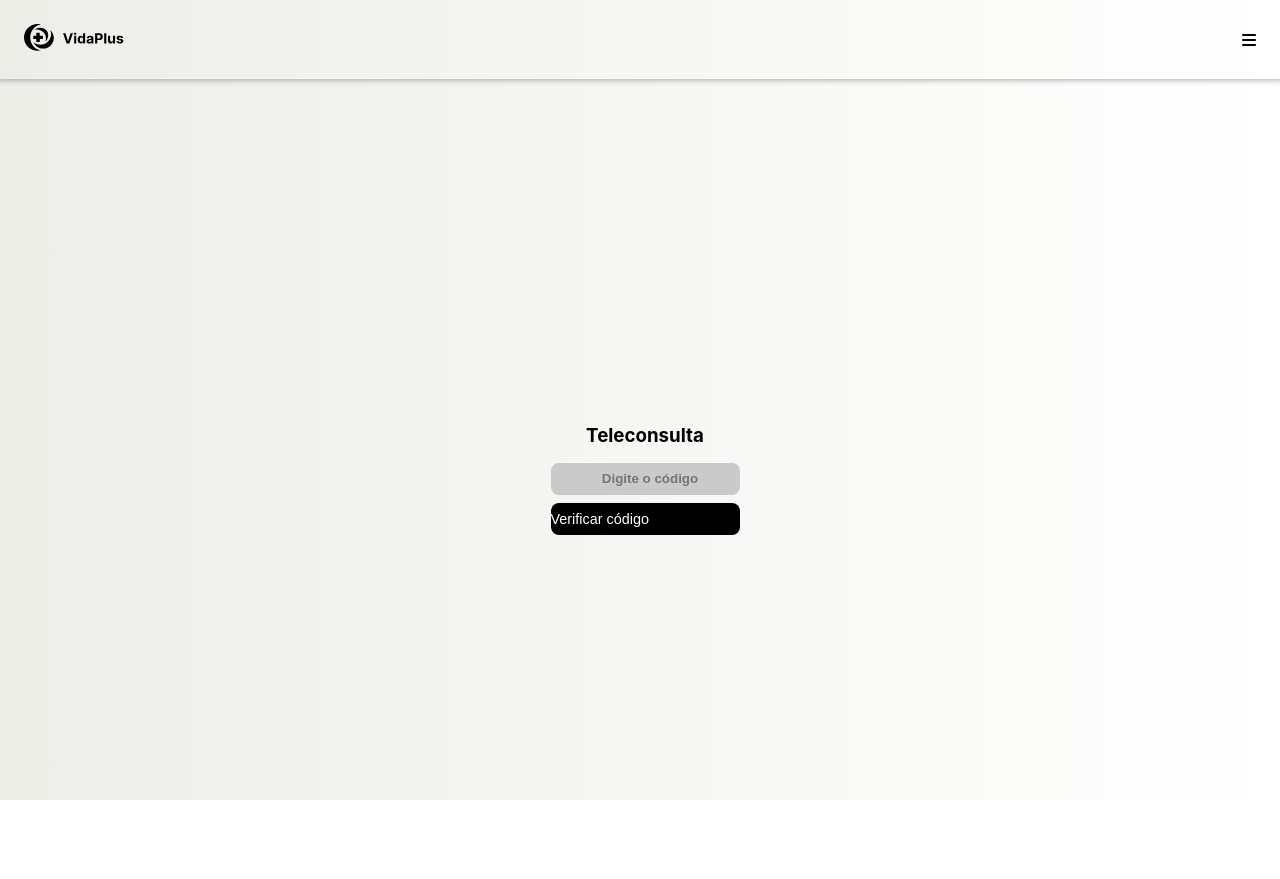
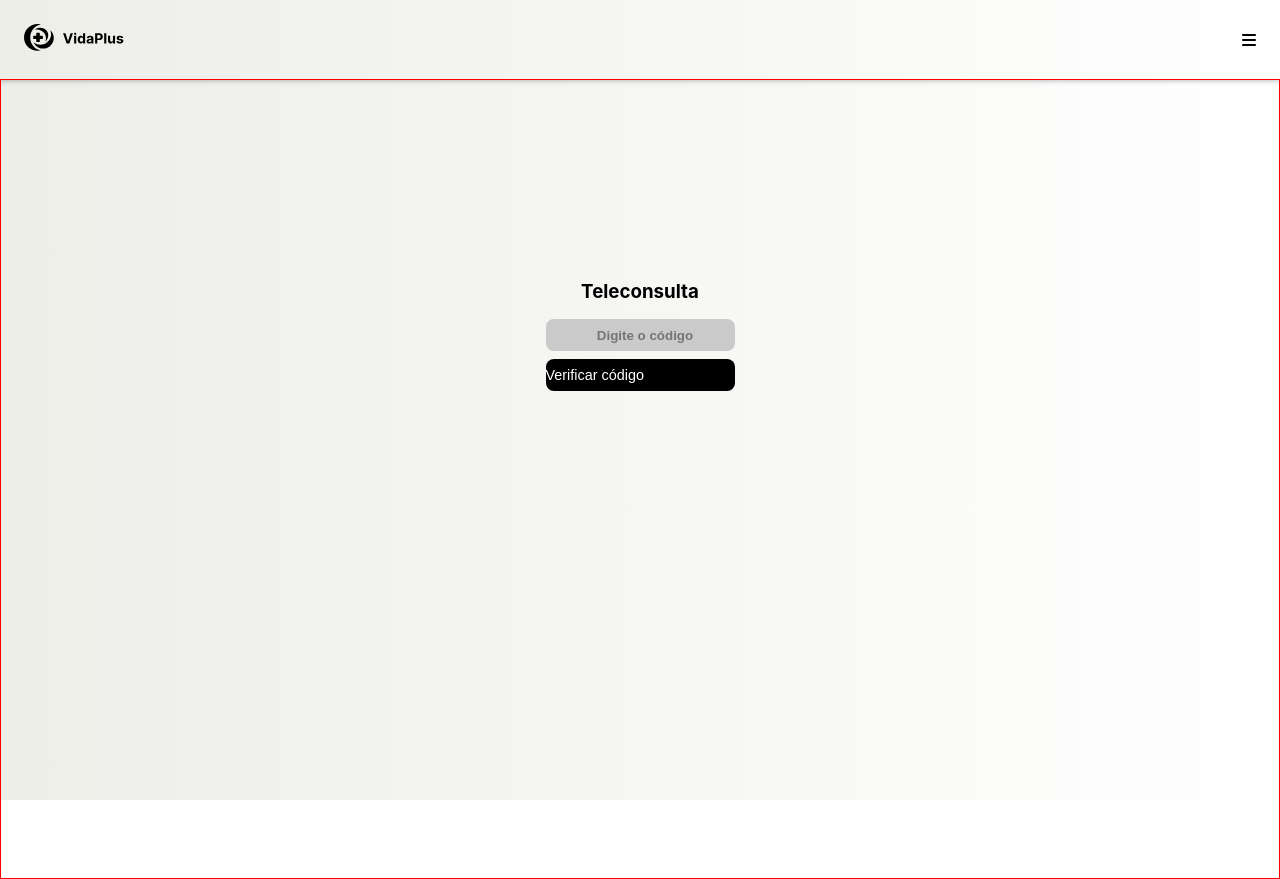
Before and after one commit to julianarocumback/projeto-final, a React (Create React App) app: page /painel-paciente/telechamada-codigo in a window 1280 px wide. Built offline with nearby package versions, Linux system fonts and the light colour scheme.

Commit message:
projeto-final

```diff
--- a/src/componentes/Login/Login.css
+++ b/src/componentes/Login/Login.css
@@ -255,12 +255,13 @@ a {
 
 .telechamada-codigo-corpo {
     width: 100vw;
-    height: 100vh;
+    height: 100%;
     display: flex;
     justify-content: center;
-    padding: 50px 50px 50px 60px;
-    align-items: center;
+    padding: 200px 0px 0px 0px;
+    /* align-items: center; */
     text-align: center;
+    border: 1px solid red;
 }
 
 .telechamada-container {
```
